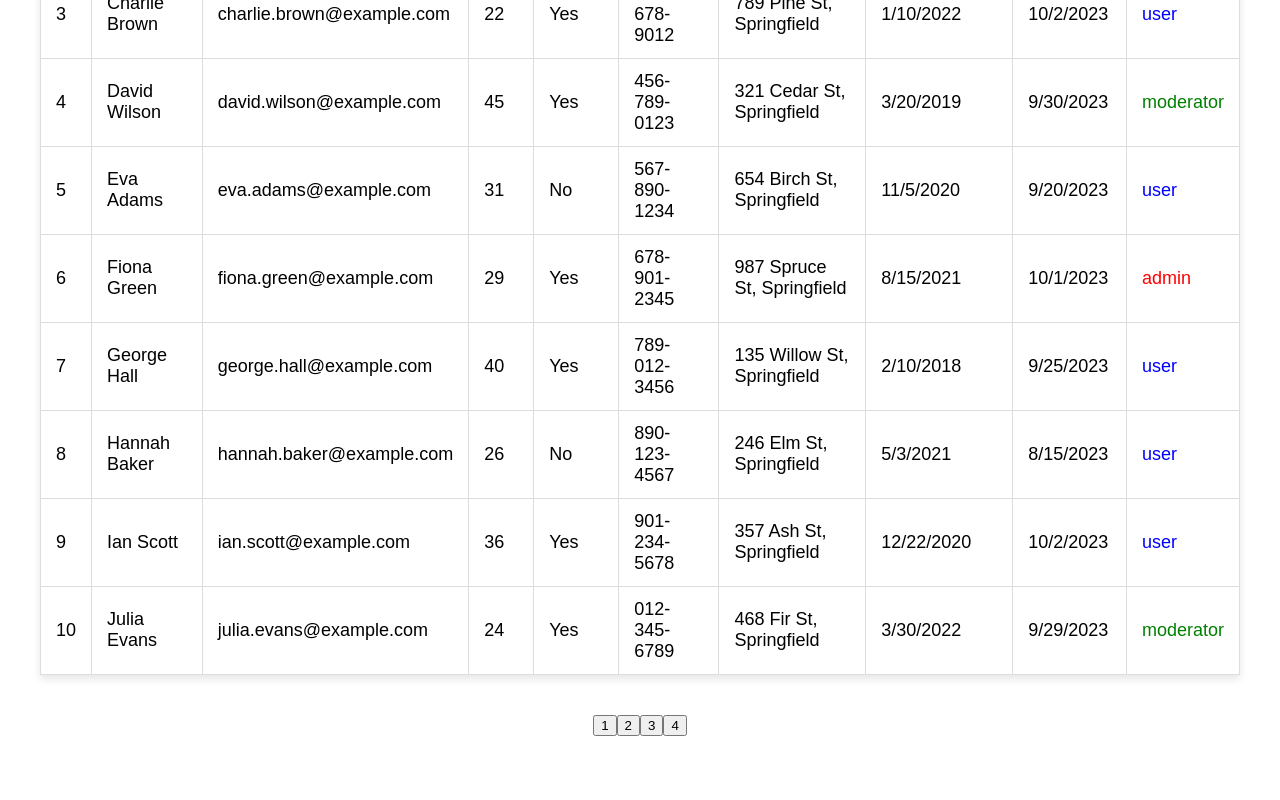
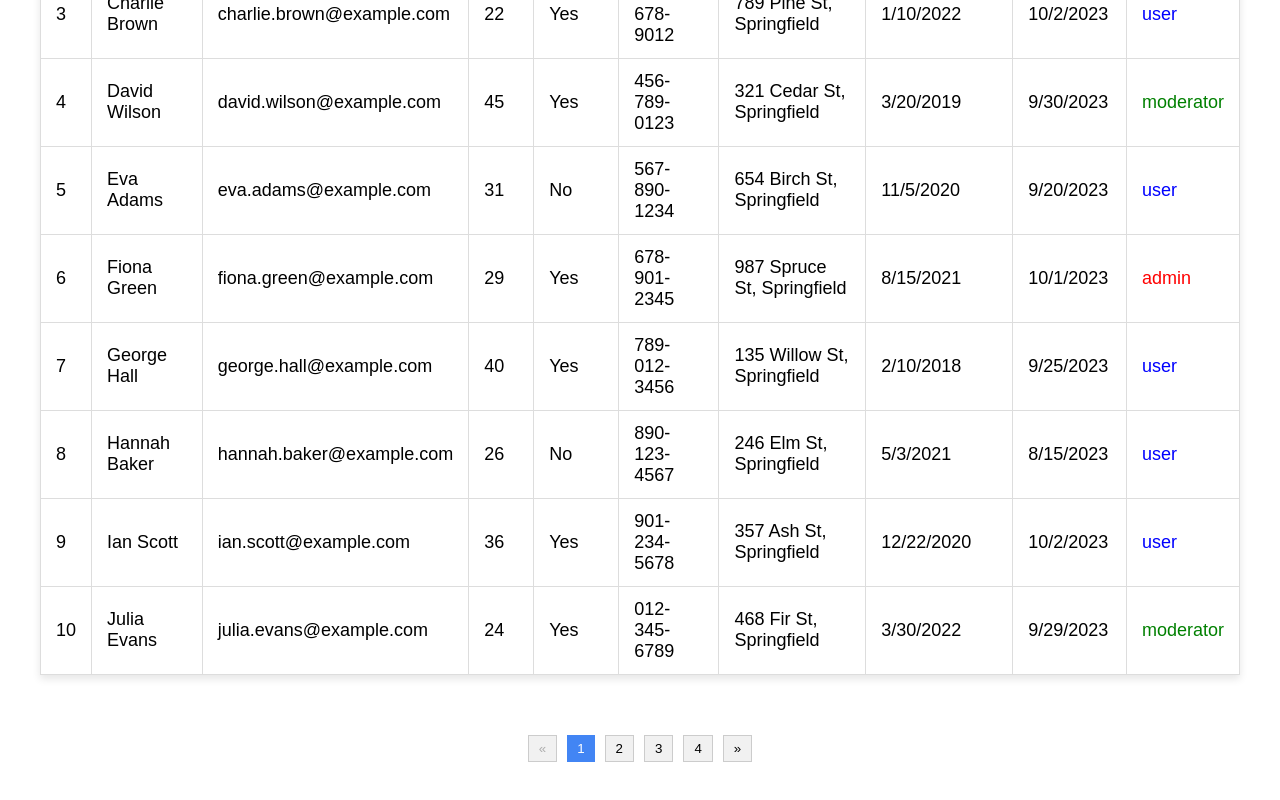
Before and after one commit to Andrewerrr/shop, a React app: page / in a window 1280 px wide. Shown: the part 413-1213 px from the top of the page. Before the commit the page ends 1169 px from the top, so only its background shows below. Built offline with nearby package versions, Linux system fonts and the light colour scheme.

Commit message:
Добавил пагинацию и стили

```diff
--- a/src/components/UsersPage.css
+++ b/src/components/UsersPage.css
@@ -81,3 +81,33 @@
 .row {
     background-color: #fff;
 }
+
+.pagination {
+    display: flex;
+    justify-content: center;
+    margin: 20px 0;
+}
+
+.page-button {
+    background-color: #f1f1f1;
+    border: 1px solid #ccc;
+    padding: 5px 10px;
+    margin: 0 5px;
+    cursor: pointer;
+}
+
+.page-button.active {
+    background-color: #4285f4;
+    color: white;
+    border: none;
+}
+
+.page-button:hover {
+    background-color: #ddd;
+}
+
+.page-arrow {
+    font-size: 18px;
+    cursor: pointer;
+    padding: 0 10px;
+}
--- a/src/components/UsersPage.tsx
+++ b/src/components/UsersPage.tsx
@@ -1,4 +1,4 @@
-import React, { useState } from 'react';
+import React, { useState, useEffect  } from 'react';
 import './UsersPage.css';
 
 type User = {
@@ -49,6 +49,11 @@ const UserTable: React.FC<{ data: User[] }> = ({ data }) => {
         setSearchTerm('');
     };
 
+    useEffect(() => {
+        setCurrentPage(1);
+    }, [searchTerm]);
+
+
     const filteredData = data.filter(user => {
         const searchInValues = [
             user.name,
@@ -69,7 +74,6 @@ const UserTable: React.FC<{ data: User[] }> = ({ data }) => {
     const indexOfLastUser = currentPage * usersPerPage;
     const indexOfFirstUser = indexOfLastUser - usersPerPage;
     const currentUsers = filteredData.slice(indexOfFirstUser, indexOfLastUser);
-
     const totalPages = Math.ceil(filteredData.length / usersPerPage);
 
     const handlePageChange = (page: number) => {
@@ -114,6 +118,13 @@ const UserTable: React.FC<{ data: User[] }> = ({ data }) => {
                 </tbody>
             </table>
             <div className="pagination">
+                <button
+                    onClick={() => handlePageChange(currentPage - 1)}
+                    className="page-button"
+                    disabled={currentPage === 1}
+                >
+                    &laquo;
+                </button>
                 {Array.from({ length: totalPages }, (_, index) => (
                     <button
                         key={index}
@@ -123,9 +134,16 @@ const UserTable: React.FC<{ data: User[] }> = ({ data }) => {
                         {index + 1}
                     </button>
                 ))}
+                <button
+                    onClick={() => handlePageChange(currentPage + 1)}
+                    className="page-button"
+                    disabled={currentPage === totalPages}
+                >
+                    &raquo;
+                </button>
             </div>
         </div>
     );
 };
 
-export default UserTable;
+export default UserTable
```
